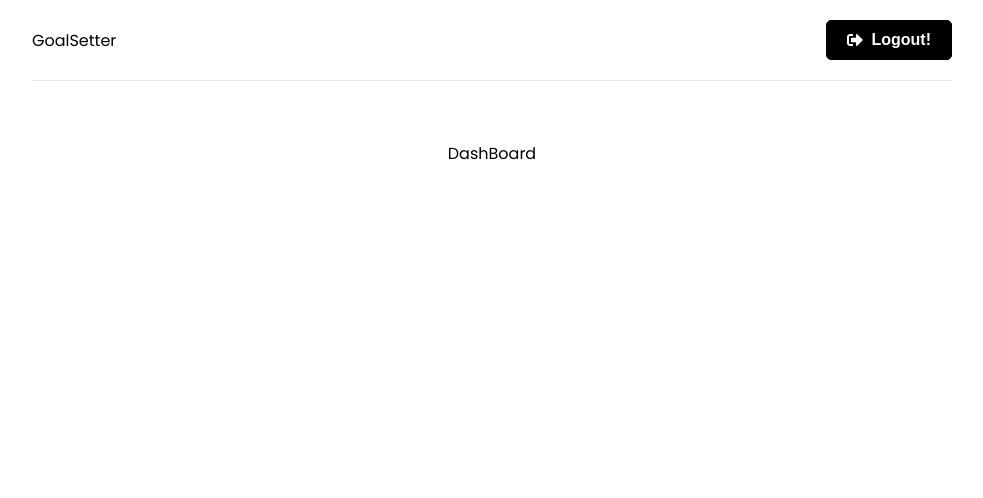
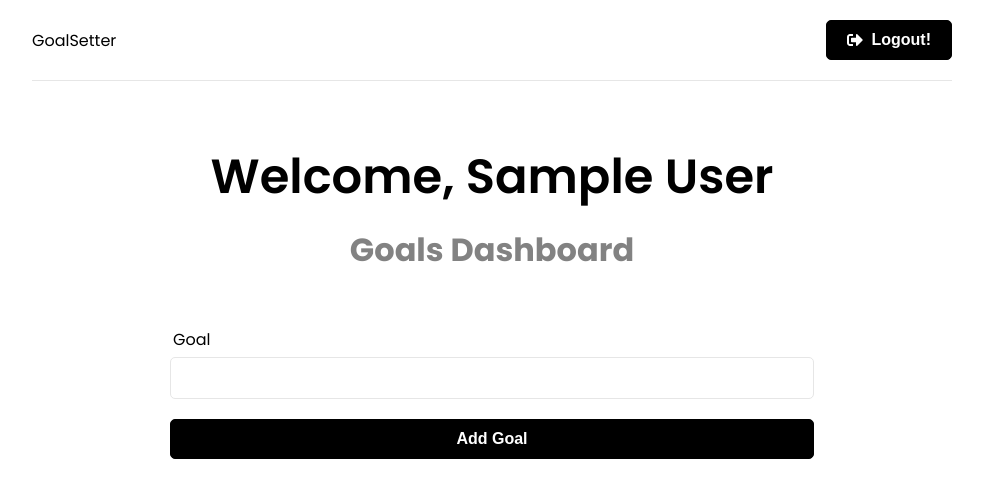
Before and after one commit to OnTheFlyCoding/mern-stack, a React (Create React App) app in the folder frontend/: page / in a window 1280 px wide. Shown: the top 498 px of the page, without its empty margins (148-1131 px from the left). Built offline with nearby package versions, Linux system fonts and the light colour scheme; sample sign-in values are in the browser's storage.

Commit message:
added create goal UI and backend connectivity. Goal doesnt peresist, cant view past goals yet.

```diff
--- a/frontend/src/app/store.js
+++ b/frontend/src/app/store.js
@@ -1,9 +1,12 @@
 import { configureStore } from '@reduxjs/toolkit';
 import authReducer from '../features/auth/authSlice'
+import goalReducer from '../features/goals/goalSlice'
+
 
 //configure your slice and how its used in code
 export const store = configureStore({
   reducer: {
     auth: authReducer,
+    goals: goalReducer,
   },
 })
--- /dev/null
+++ b/frontend/src/components/GoalForm.jsx
@@ -0,0 +1,35 @@
+import { useState } from "react"
+import { useDispatch  } from "react-redux"
+import { useNavigate } from "react-router-dom"
+import {createGoal} from '../features/goals/goalSlice'
+
+function GoalForm (){
+    const [text, setTxt] = useState('')
+    const dispatch = useDispatch()
+    const navigate = useNavigate()
+
+    const onSubmit = (e) => {
+        e.preventDefault()
+        dispatch(createGoal({text}))
+        setTxt('')
+    }
+    return(
+        <section className="form">
+            <form onSubmit={onSubmit}>
+                <div className="form-group">
+                    <label htmlFor="text">Goal</label>
+                    <input type="text" name="text" id="text"
+                    value={text}
+                    onChange={(e)=>setTxt(e.target.value)}/>
+                </div>
+                <div className="form-group">
+                    <button className="btn btn-block"
+                    type="submit">
+                        Add Goal
+                    </button>
+                </div>
+            </form>
+        </section>
+    )
+}
+export default GoalForm
--- /dev/null
+++ b/frontend/src/features/goals/goalService.js
@@ -0,0 +1,19 @@
+import axios from 'axios'
+
+const API_URL = '/api/goals'
+
+const createGoal = async (goalData, token)=>{
+    const config = {
+        headers: {
+            Authorization: `Bearer ${token }`
+        }
+    }
+    const response = await axios.post(API_URL, goalData, config)
+    return response.data
+
+}
+
+const goalService = {
+    createGoal,
+}
+export default goalService
--- /dev/null
+++ b/frontend/src/features/goals/goalSlice.js
@@ -0,0 +1,52 @@
+import { createSlice, createAsyncThunk} from "@reduxjs/toolkit";
+import goalService from './goalService'
+
+const initialState = {
+    goals: [],
+    iserror: false,
+    isSuccess: false,
+    isloading: false,
+    message: '',
+}
+// Create Goal
+export const createGoal = createAsyncThunk('goals/create', async (goalData,thunkAPI)=>{
+    try {
+        const token = thunkAPI.getState().auth.user.token
+        return await goalService.createGoal(goalData, token)
+    } catch (error) {
+        const message =
+        (error.response && error.response.data
+        && error.response.data.message)
+        || error.message || error.toString()
+        return thunkAPI.rejectWithValue(message)
+
+    }
+})
+
+export const goalSlice = createSlice({
+    name: 'goal',
+    initialState,
+    reducers: {
+        reset: (state)=>initialState
+    },
+    extraReducers: (builder)=> {
+        builder
+            .addCase(createGoal.pending, (state)=>{
+                state.isloading = true
+            })
+            .addCase(createGoal.fulfilled, (state, action)=>{
+                state.isloading = false
+                state.isSuccess = false
+                state.goals.push(action.payload)
+            })
+            .addCase(createGoal.rejected, (state, action)=>{
+                state.isloading = false
+                state.iserror = true
+                state.message = action.payload
+            })
+
+    }
+})
+
+export const {reset} = goalSlice.actions
+export default goalSlice.reducer
--- a/frontend/src/pages/Dashboard.jsx
+++ b/frontend/src/pages/Dashboard.jsx
@@ -1,10 +1,30 @@
-import React from 'react';
+import {useEffect} from 'react';
+import {useNavigate} from 'react-router-dom'
+import {useSelector} from 'react-redux'
+import {toast} from 'react-toastify'
+import GoalForm from '../components/GoalForm'
+
+
 
 function Dashboard(){
+    const navigate = useNavigate()
+    const {user} = useSelector((state)=> state.auth)
+    useEffect(()=> {
+        if(!user){
+            //if not logged in, redirect to login page
+            navigate('/login')
+        }
+    },[user, navigate])
     return(
-        <div>
-            DashBoard
-        </div>
+        <>
+        <section className="heading">
+             <h1>
+                Welcome, {user && user.name}
+             </h1>
+             <p>Goals Dashboard</p>
+        </section>
+        <GoalForm/>
+        </>
     )
 }
 export default Dashboard
```
Also changed, not shown: 2 other files (tests, documents, lock files or other folders).
